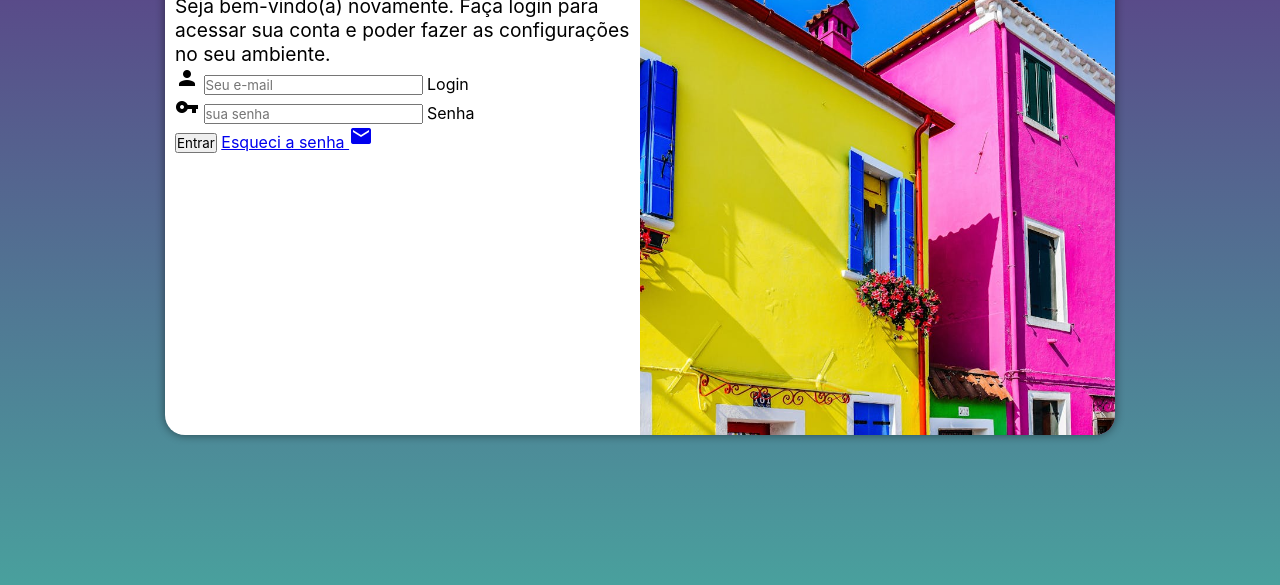
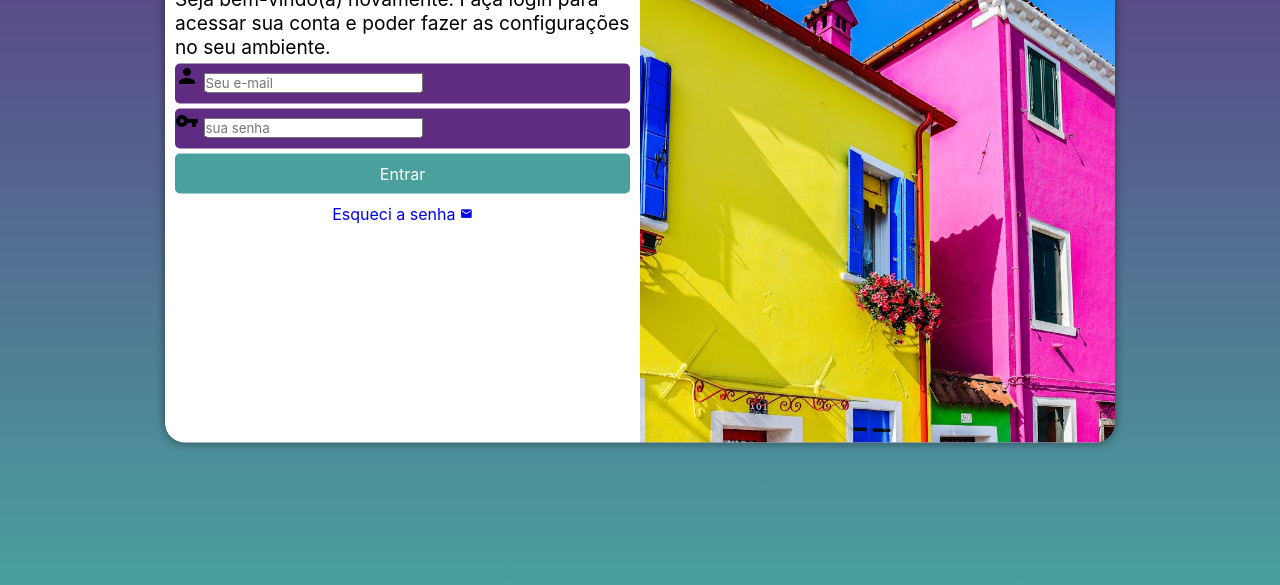
Before and after one commit to esc20/projeto-login, a plain HTML site: page index.html in a window 1280 px wide. Shown: the part 215-800 px from the top of the page. Drawn offline with Linux system fonts and the light colour scheme.

Commit message:
formatação do formulario

```diff
--- a/estilos/style.css
+++ b/estilos/style.css
@@ -37,7 +37,7 @@ section#login {
 
     background-color: white;
     width: 250px;
-    height: 500px;
+    height: 515px;
     border-radius: 20px;
     box-shadow: 0px 0px 10px rgba(0, 0, 0, 0.486);
 
@@ -62,3 +62,58 @@ div#formulario > h1 {
     text-align: center;
     margin-bottom: 10px;
 }
+
+div#formulario > p {
+    font-size: 0.8em
+}
+
+form > div.campo {
+    background-color: #5f2c82;
+    display: block;
+    width: 100%;
+    height: 40px;
+    border-radius: 5px;
+    margin: 5px 0px;
+}
+
+div.campo > label {
+    display: none;
+}
+
+form > input[type=submit] {
+    display: block;
+    font-size: 1em;
+    width: 100%;
+    height: 40px;
+    background-color: #49a09d;
+    color: white;
+    border: none;
+    border-radius: 5px;
+    cursor: pointer;
+}
+
+form > input[type=submit]:hover {
+    background-color: #2d6462;
+}
+
+form > a.botao {
+    display: block;
+    text-align: center;
+    font-size: 1em;
+    width: 100%;
+    height: 40px;
+    padding-top: 5px;
+    margin-top: 5px;
+    background-color: white;
+    border: 1px #49a09d;
+    border-radius: 7px;
+    text-decoration: none;
+}
+
+form > a.botao:hover {
+    background-color: #6cd3cf;
+}
+
+form > a.botao > i {
+    font-size: 0.8em;
+}
--- a/index.html
+++ b/index.html
@@ -29,7 +29,7 @@
                     <label for="isenha">Senha</label>
                 </div>
                 <input type="submit" value="Entrar">
-                <a href="esqueci.html">
+                <a href="esqueci.html" class="botao">
                     Esqueci a senha <i class="material-icons">mail</i>
                 </a>
                </form>
```
